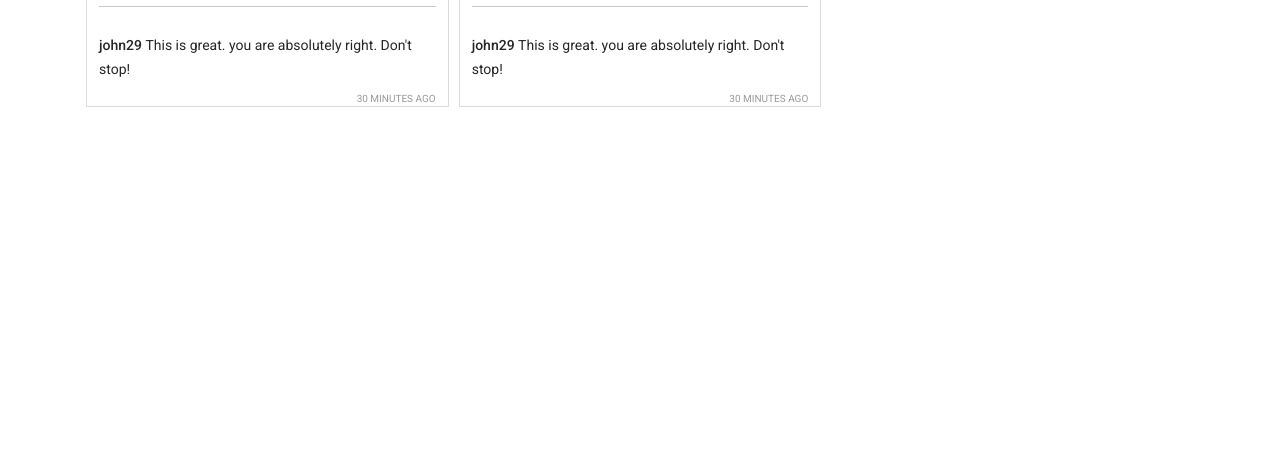
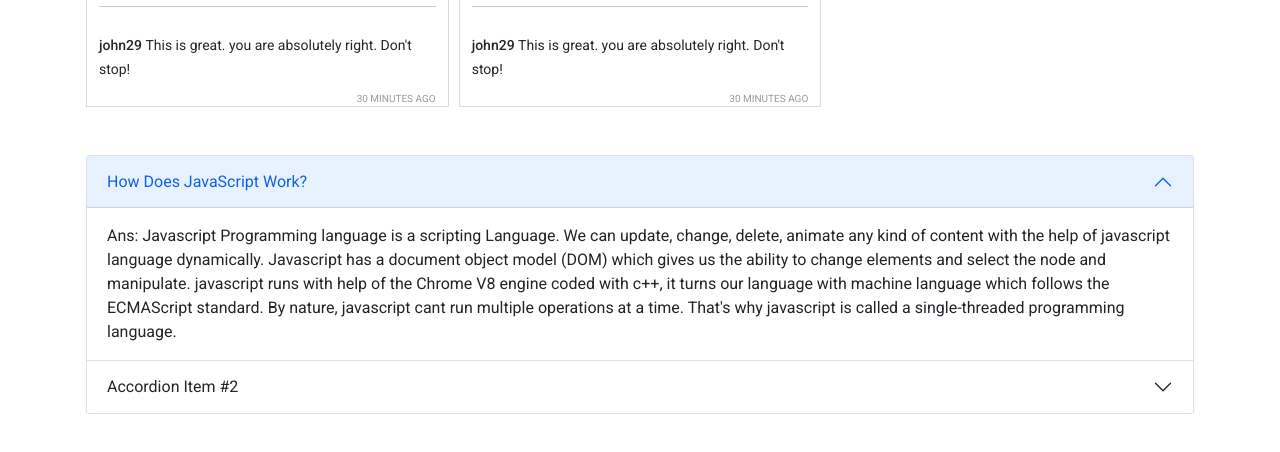
Before and after one commit to iamrealfarhanbd/ProgrammingHero-A7, a plain HTML site: page index.html in a window 1280 px wide. Shown: the part 1425-1877 px from the top of the page. Before the commit the page ends 1548 px from the top, so only its background shows below. Drawn offline with nearby package versions, Linux system fonts and the light colour scheme.

Commit message:
bonus portion html added

```diff
--- a/index.html
+++ b/index.html
@@ -13,7 +13,8 @@
             integrity="sha384-1BmE4kWBq78iYhFldvKuhfTAU6auU8tT94WrHftjDbrCEXSU1oBoqyl2QvZ6jIW3"
             crossorigin="anonymous"
         />
-
+        <!-- bootstrap  -->
+        <link href="https://cdn.jsdelivr.net/npm/bootstrap@5.1.3/dist/css/bootstrap.min.css" rel="stylesheet" integrity="sha384-1BmE4kWBq78iYhFldvKuhfTAU6auU8tT94WrHftjDbrCEXSU1oBoqyl2QvZ6jIW3" crossorigin="anonymous">
         <!-- google Montserrat  font  -->
         <link rel="preconnect" href="https://fonts.googleapis.com" />
         <link rel="preconnect" href="https://fonts.gstatic.com" crossorigin />
@@ -76,9 +77,49 @@
             <div id="reported">
                 <h1>Reported posts</h1>
             </div>
+
+
+
+            <!-- bonus section js question ans -->
+        <section class="faqSection my-5" id="faq">
+            <div class="accordion" id="accordionExample">
+                <div class="accordion-item">
+                  <h2 class="accordion-header" id="headingOne">
+                    <button class="accordion-button" type="button" data-bs-toggle="collapse" data-bs-target="#collapseOne" aria-expanded="true" aria-controls="collapseOne">
+                        How Does JavaScript Work?
+                    </button>
+                  </h2>
+                  <div id="collapseOne" class="accordion-collapse collapse show" aria-labelledby="headingOne" data-bs-parent="#accordionExample">
+                    <div class="accordion-body">
+                        Ans: Javascript Programming language is a scripting Language.
+                        We can update, change, delete, animate any kind of content with the help of javascript language dynamically.
+                        Javascript has a document object model (DOM) which gives us the ability to change elements and select the node and manipulate.
+                        javascript runs with help of the Chrome V8 engine coded with c++, it turns our language with machine language which follows the ECMAScript standard.
+                        By nature, javascript cant run multiple operations at a time. That's why javascript is called a single-threaded programming language.
+                    </div>
+                  </div>
+                </div>
+                <div class="accordion-item">
+                  <h2 class="accordion-header" id="headingTwo">
+                    <button class="accordion-button collapsed" type="button" data-bs-toggle="collapse" data-bs-target="#collapseTwo" aria-expanded="false" aria-controls="collapseTwo">
+                      Accordion Item #2
+                    </button>
+                  </h2>
+                  <div id="collapseTwo" class="accordion-collapse collapse" aria-labelledby="headingTwo" data-bs-parent="#accordionExample">
+                    <div class="accordion-body">
+                      <strong>This is the second item's accordion body.</strong> It is hidden by default, until the collapse plugin adds the appropriate classes that we use to style each element. These classes control the overall appearance, as well as the showing and hiding via CSS transitions. You can modify any of this with custom CSS or overriding our default variables. It's also worth noting that just about any HTML can go within the <code>.accordion-body</code>, though the transition does limit overflow.
+                    </div>
+                  </div>
+                </div>
+
+              </div>
+        </section>
         </main>
+
         <footer></footer>
 
+        <!-- bootstrap js -->
+        <script src="https://cdn.jsdelivr.net/npm/bootstrap@5.1.3/dist/js/bootstrap.bundle.min.js" integrity="sha384-ka7Sk0Gln4gmtz2MlQnikT1wXgYsOg+OMhuP+IlRH9sENBO0LRn5q+8nbTov4+1p" crossorigin="anonymous"></script>
         <!-- add javascript  file  -->
         <script src="./js/app.js"></script>
     </body>
--- a/js/app.js
+++ b/js/app.js
@@ -40,10 +40,13 @@ const switchTab = (id) => {
         document.getElementById( "liked" ).style.display = "grid";
         document.getElementById( "posts" ).style.display = "none";
         document.getElementById( "reported" ).style.display = "none";
+        document.getElementById( "faq" ).style.display = "none";
+
 
         displayLikedPosts();
     } else {
         document.getElementById( "reported" ).style.display = "grid";
+        document.getElementById( "faq" ).style.display = "none";
         document.getElementById( "posts" ).style.display = "none";
         document.getElementById( "liked" ).style.display = "none";
 
```
